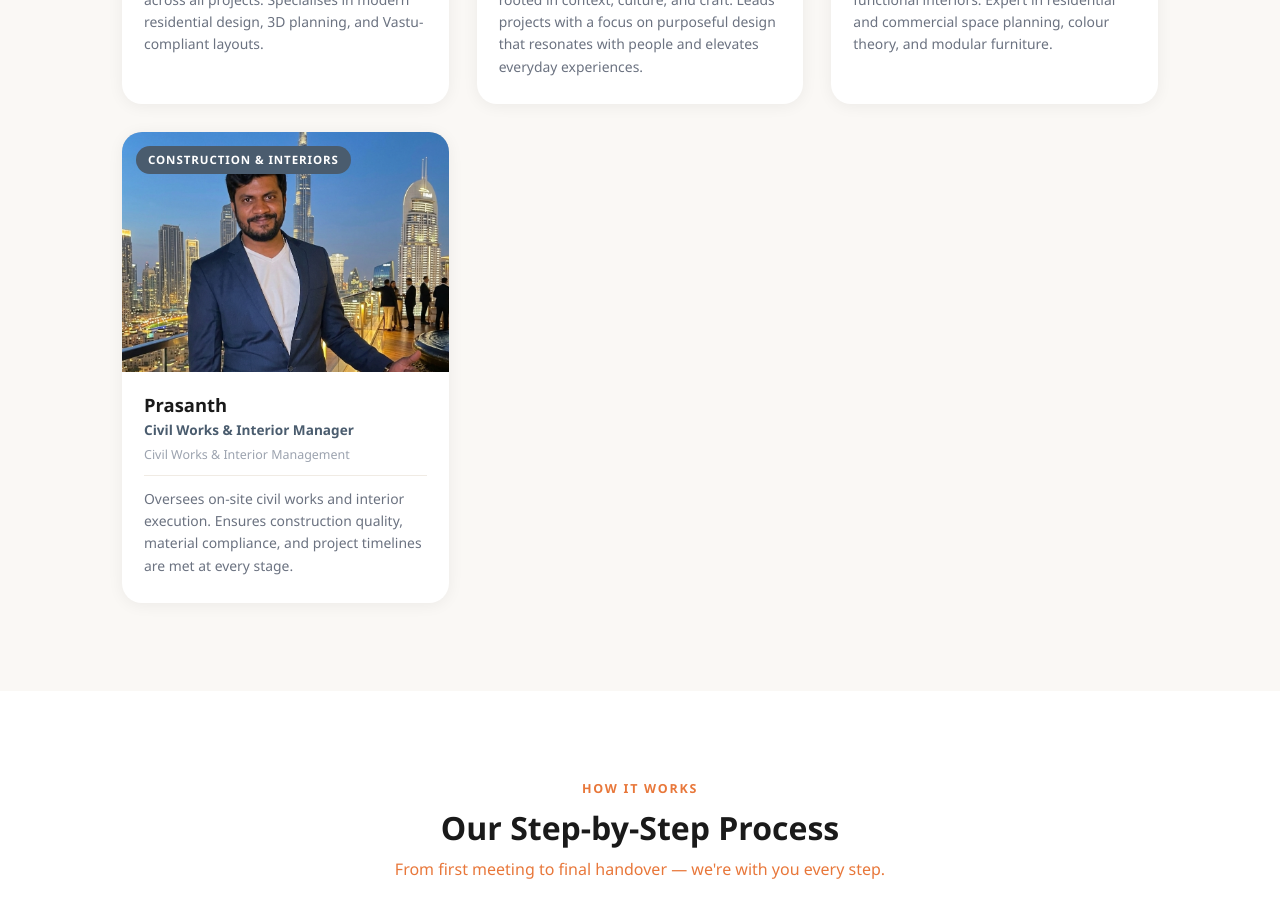
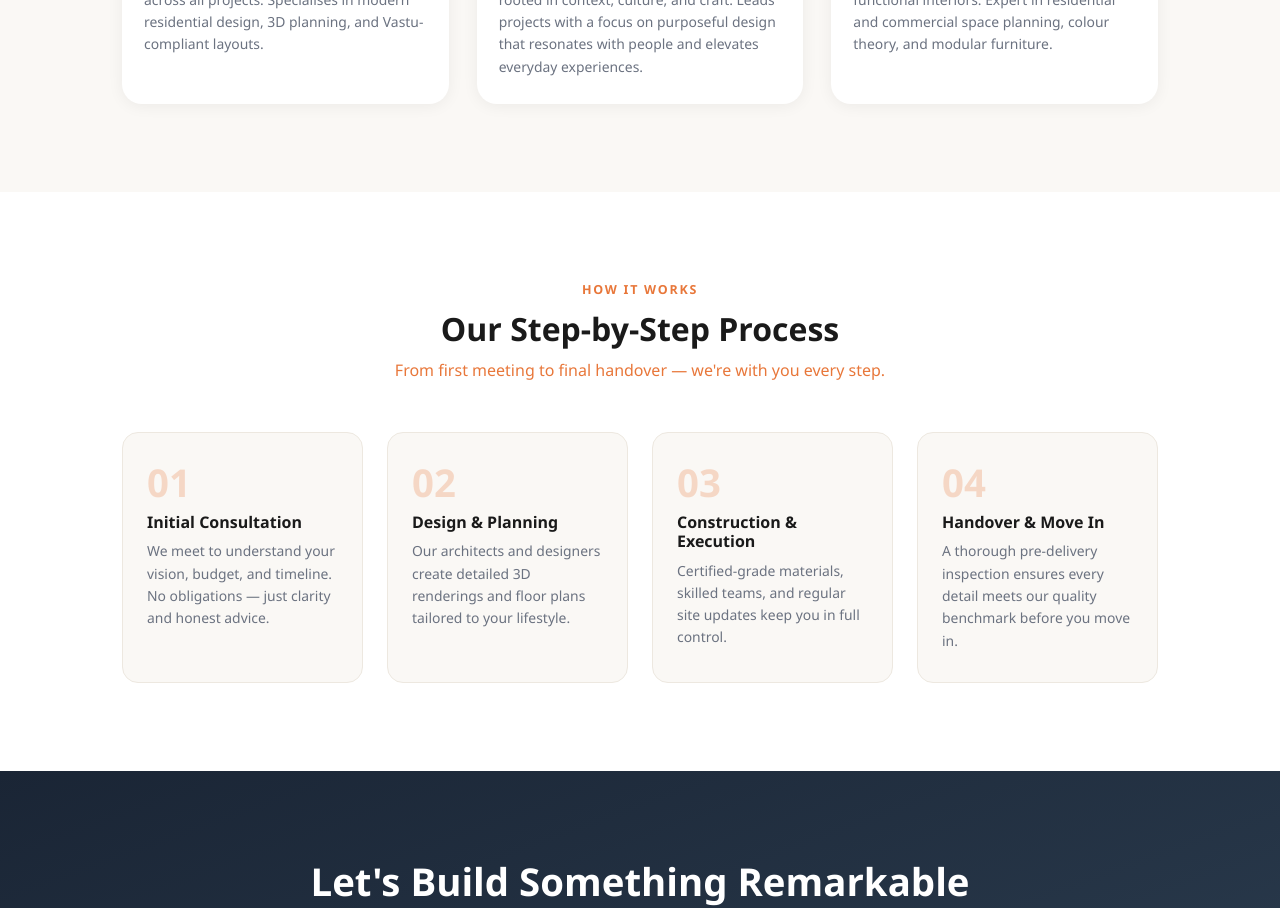
Before and after one commit to prasanthkumarsingh/Nestique, a Next.js app: page /about in a window 1280 px wide. Shown: the part 3760-4668 px from the top of the page. Built offline with nearby package versions, Linux system fonts and the light colour scheme.

Commit message:
prasanth removed

```diff
--- a/src/app/about/page.tsx
+++ b/src/app/about/page.tsx
@@ -78,12 +78,6 @@ const aboutSchema = {
         "@type": "Person",
         name: "Preethi",
         jobTitle: "Interior Designer",
-        worksFor: { "@type": "Organization", name: "Nestique Studio" },
-      },
-      {
-        "@type": "Person",
-        name: "Prasanth",
-        jobTitle: "Civil Works & Interior Manager",
         worksFor: { "@type": "Organization", name: "Nestique Studio" },
       },
     ],
@@ -173,16 +167,6 @@ const team = [
     color: "#c9a84c",
     initials: "P",
     img: "https://images.unsplash.com/photo-1580489944761-15a19d654956?w=400&q=80",
-  },
-  {
-    name: "Prasanth",
-    role: "Civil Works & Interior Manager",
-    dept: "Construction & Interiors",
-    qual: "Civil Works & Interior Management",
-    desc: "Oversees on-site civil works and interior execution. Ensures construction quality, material compliance, and project timelines are met at every stage.",
-    color: "#4a5c6e",
-    initials: "P",
-    img: "/prashu.jpg",
   },
 ];
 
```
